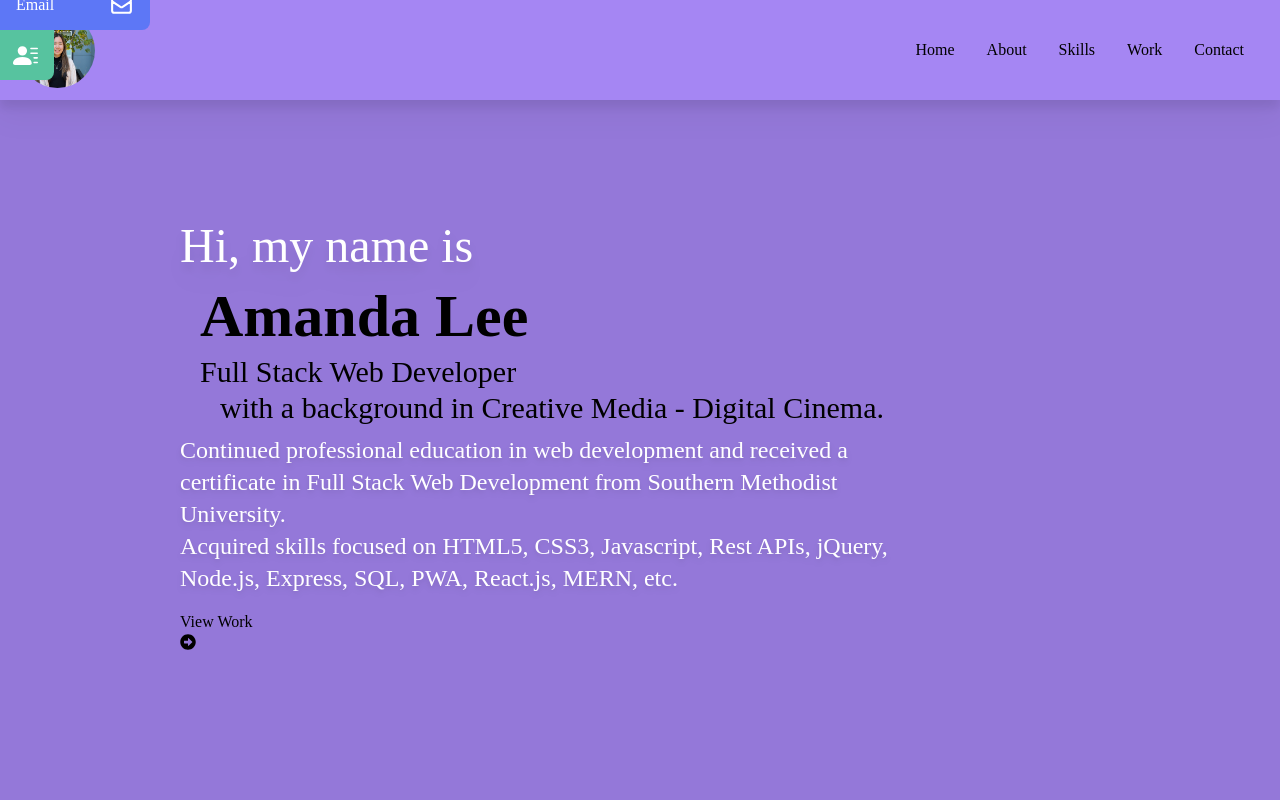
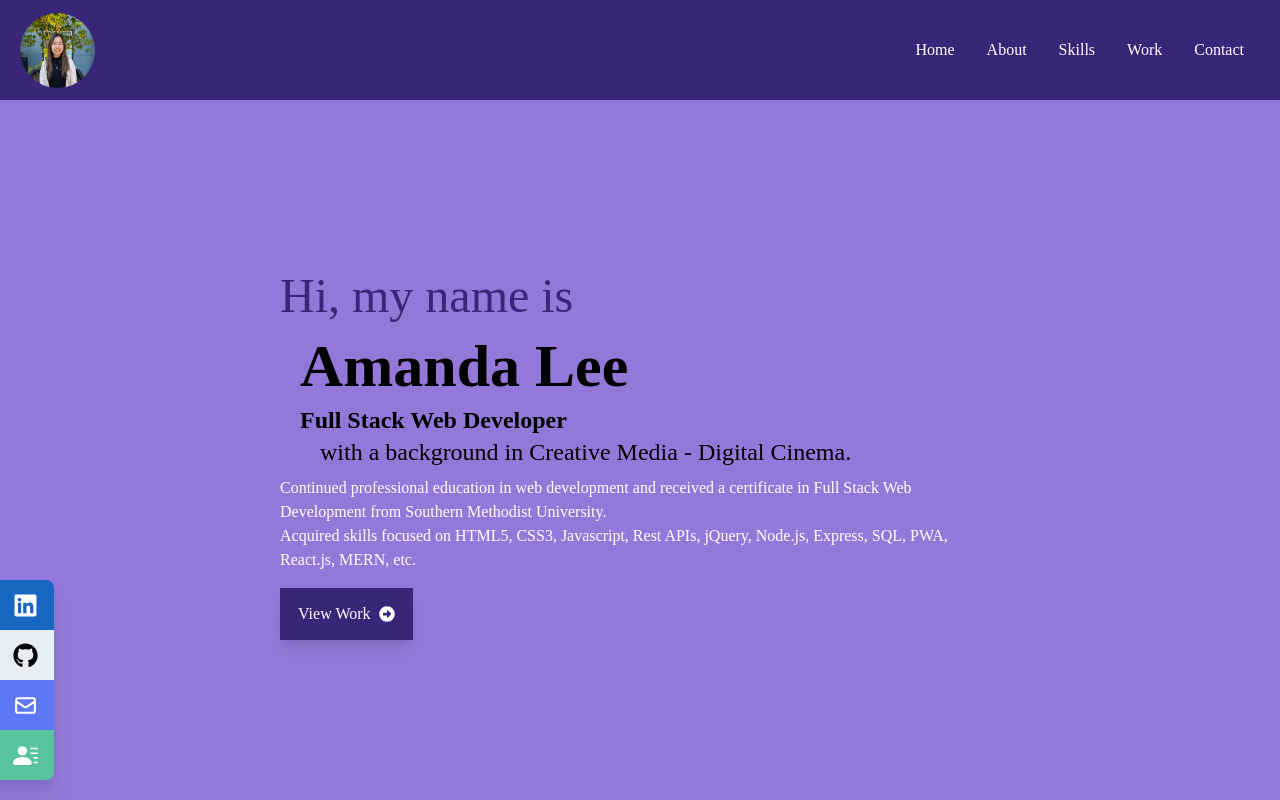
Before and after one commit to Amandagl1/my-portfolio-2023, a React (Create React App) app: page / in a window 1280 px wide. Built offline with nearby package versions, Linux system fonts and the light colour scheme.

Commit message:
Fixed styling and positioning issues.

```diff
--- a/src/components/Home.jsx
+++ b/src/components/Home.jsx
@@ -3,32 +3,49 @@ import { FaArrowAltCircleRight } from 'react-icons/fa'
 
 const Home = () => {
   return (
-    <div name='home' className='w-full h-screen bg-[#9478D9]'>
+    <div name='home' className='w-full h-screen pt-[40px] justify-center bg-[#9478D9]'>
 
       {/* Introduction */}
-      <div className='pt-20 px-10 mx-auto max-w-[1000px] h-full flex flex-col justify-center'>
+      <div className='
+      pt-20 px-10 mx-auto max-w-[800px] h-full
+      flex flex-col justify-center'>
 
-        <p className='font-[Pacifico] text-5xl md:mt-2 drop-shadow-xl text-white'>Hi, my name is</p>
-        <h1 className='mx-5 mt-4 mb-2 text-6xl font-bold'>Amanda Lee</h1>
+        <p className='font-[Pacifico] text-4xl md:text-5xl md:mt-2 text-[#3a2678]'>
+          Hi, my name is
+        </p>
+
+        <h1 className='mx-5 mt-4 mb-2 text-5xl md:text-6xl font-bold'>
+          Amanda Lee
+        </h1>
 
         {/* Title */}
-        <h2 className='mx-5 mb-2 text-2xl lg:text-3xl'>
-          Full Stack Web Developer
+        <h2 className='mx-5 mb-2 text-2xl'>
+          <span className='font-bold'>Full Stack Web Developer </span>
           <br />
           <span className='ml-[20px]'>with a background in Creative Media - Digital Cinema.</span>
         </h2>
 
         {/* Background information */}
-        <p className= 'max-w-[760px] font-[Poppins] text-white drop-shadow-md lg:text-2xl'>
+        <p className='
+        max-w-[760px] lg:max-w-[1000px]
+        font-[Poppins] text-white'>
           Continued professional education in web development and received a certificate in Full Stack Web Development from Southern Methodist University.
           <br />
           Acquired skills focused on HTML5, CSS3, Javascript, Rest APIs, jQuery, Node.js, Express, SQL, PWA, React.js, MERN, etc.
         </p>
 
         <div>
-          <button className='my-4 hover:drop-shadow-2xl'>
+          <button className='
+          font-[Poppins] shadow-lg
+          my-4 px-4 py-3 border-2
+          flex items-center gap-2
+          text-white bg-[#3a2678] border-[#3a2678]
+          hover:bg-[#4f5aec] hover:border-[#8fddff] hover:shadow-inner duration-300'>
             View Work
-            <FaArrowAltCircleRight />
+            <span className='hover:'>
+              <FaArrowAltCircleRight />
+            </span>
+
           </button>
         </div>
       </div>
--- a/src/components/Navbar.jsx
+++ b/src/components/Navbar.jsx
@@ -10,7 +10,7 @@ const Navbar = () => {
   const handleClick = () => setNav(!nav)
 
   return (
-    <div className='fixed w-full h-[100px] flex justify-between items-center px-5 drop-shadow-xl bg-[#a586f3]'>
+    <div className='fixed px-5 w-full h-[100px] flex justify-between items-center text-white bg-[#3a2678]'>
 
       <div>
         <img src={Portrait}
@@ -20,7 +20,7 @@ const Navbar = () => {
       </div>
 
       {/* When screen reaches a medium display, show menu in navbar */}
-      <ul className='hidden md:flex'>
+      <ul className='hidden md:flex font-[Poppins] drop-shadow-md text-white'>
         <li>Home</li>
         <li>About</li>
         <li>Skills</li>
@@ -29,13 +29,13 @@ const Navbar = () => {
       </ul>
 
       {/* Trigram button / x */}
-      <div onClick={handleClick} className='md:hidden z-10 cursor-pointer'>
+      <div onClick={handleClick} className='md:hidden z-10 cursor-pointer text-[#3a2678]'>
         {!nav ? <FaBars /> : <FaTimes />}
       </div>
 
       {/* Menu display on moblie screen */}
-      <ul className={!nav ? 'hidden' : 'absolute top-0 left-0 w-full h-screen flex flex-col justify-center items-center bg-[#EFBCBC]'}>
-        <li className='py-4 text-2xl hover:decoration-2 z-10'>Home</li>
+      <ul className={!nav ? 'hidden' : 'absolute top-0 left-0 w-full h-screen flex flex-col justify-center items-center text-white bg-[#3a2678]'}>
+        <li className='py-4 text-2xl'>Home</li>
         <li className='py-4 text-2xl'>About</li>
         <li className='py-4 text-2xl'>Skills</li>
         <li className='py-4 text-2xl'>Work</li>
@@ -43,7 +43,7 @@ const Navbar = () => {
       </ul>
 
       {/* Socials */}
-      <div className='hidden lg:flex flex-col fixed bottom-[20px] '>
+      <div className='hidden lg:flex flex-col fixed bottom-[20px] drop-shadow-xl'>
         <ul>
           <li className='w-[150px] h-[50px] flex justify-between items-center rounded-tr-lg ml-[-116px] hover:rounded-r-lg hover:ml-[-20px] duration-300 bg-[#1666C2]'>
             <a className='w-full flex justify-between items-center  text-white'
```
